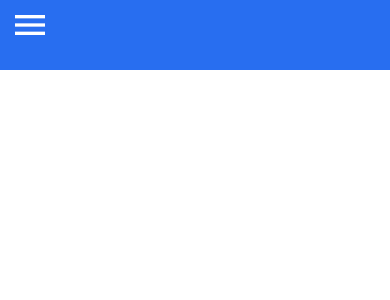
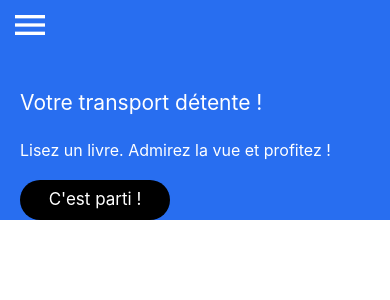
Before and after one commit to jordandefay/VTClone, a React Native app: screen / in a window 390 px wide. Shown: the top 300 px of the page. Built offline with nearby package versions, Linux system fonts and the light colour scheme; what react-native-status-bar-height would draw is missing.

Commit message:
Ajust screen

```diff
--- a/src/screens/HomeScreen.js
+++ b/src/screens/HomeScreen.js
@@ -18,6 +18,19 @@ const HomeScreen = () => {
             />
           </View>
       </View>
+      <ScrollView bounces = {false}>
+        <View style = {styles.home}>
+          <Text style = {styles.text1}>Votre transport détente !</Text>
+          <View style = {styles.view1}>
+          <View style = {styles.view8}>
+              <Text style = {styles.text2}>Lisez un livre. Admirez la vue et profitez !</Text>
+              <View style = {styles.button1}>
+                <Text style = {styles.button1Text}>C'est parti !</Text>
+              </View>
+          </View>
+          </View>
+        </View>
+      </ScrollView>
         <StatusBar style = "light" backgroundColor='#2058c0' translucent = {true}></StatusBar>
     </View>
   )
@@ -36,7 +49,7 @@ const styles = StyleSheet.create({
 
       header:{
         backgroundColor: colors.blue,
-        paddingTop: parameters.statusBarHeight,
+       // paddingTop: parameters.statusBarHeight,
         height: parameters.headerHeight,
         alignItems: "flex-start"
       },
```
